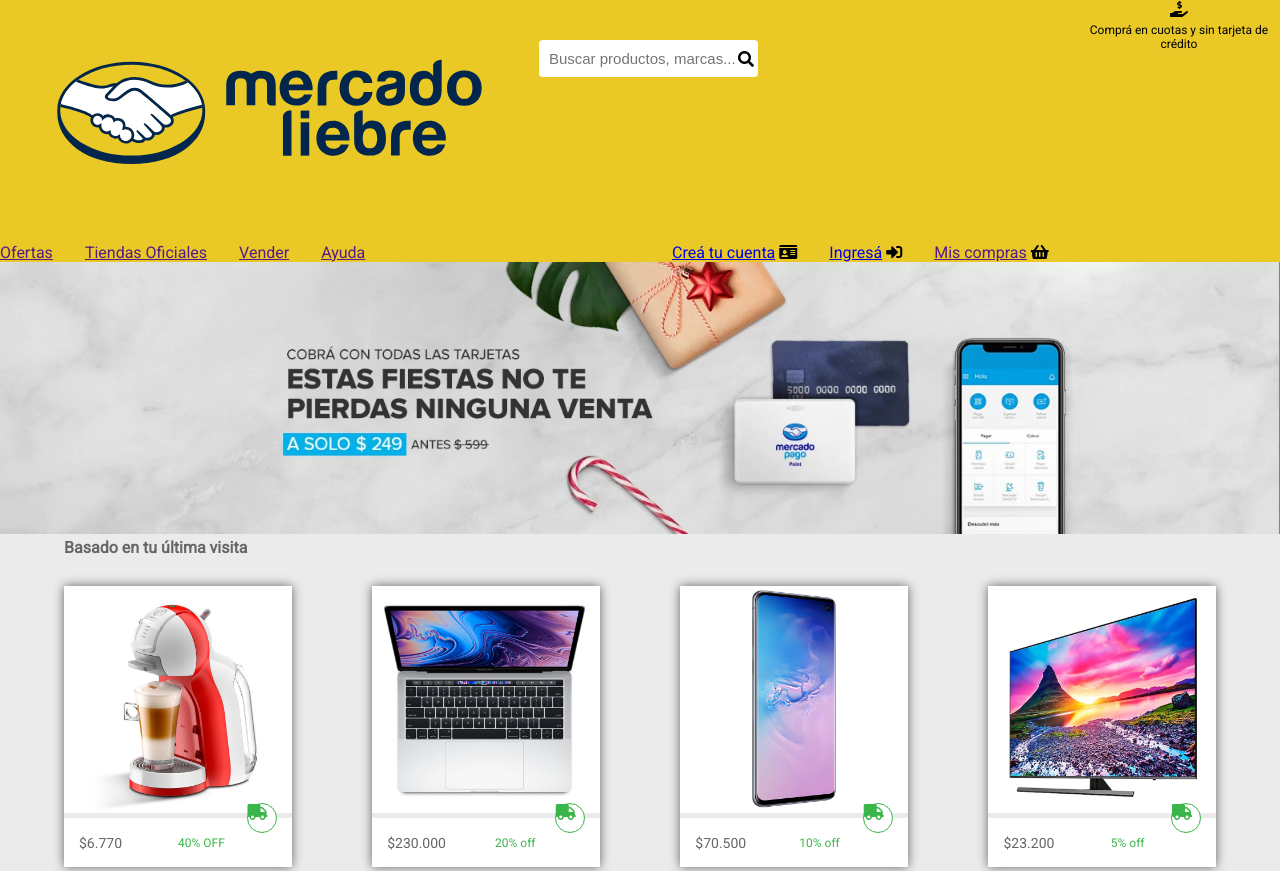
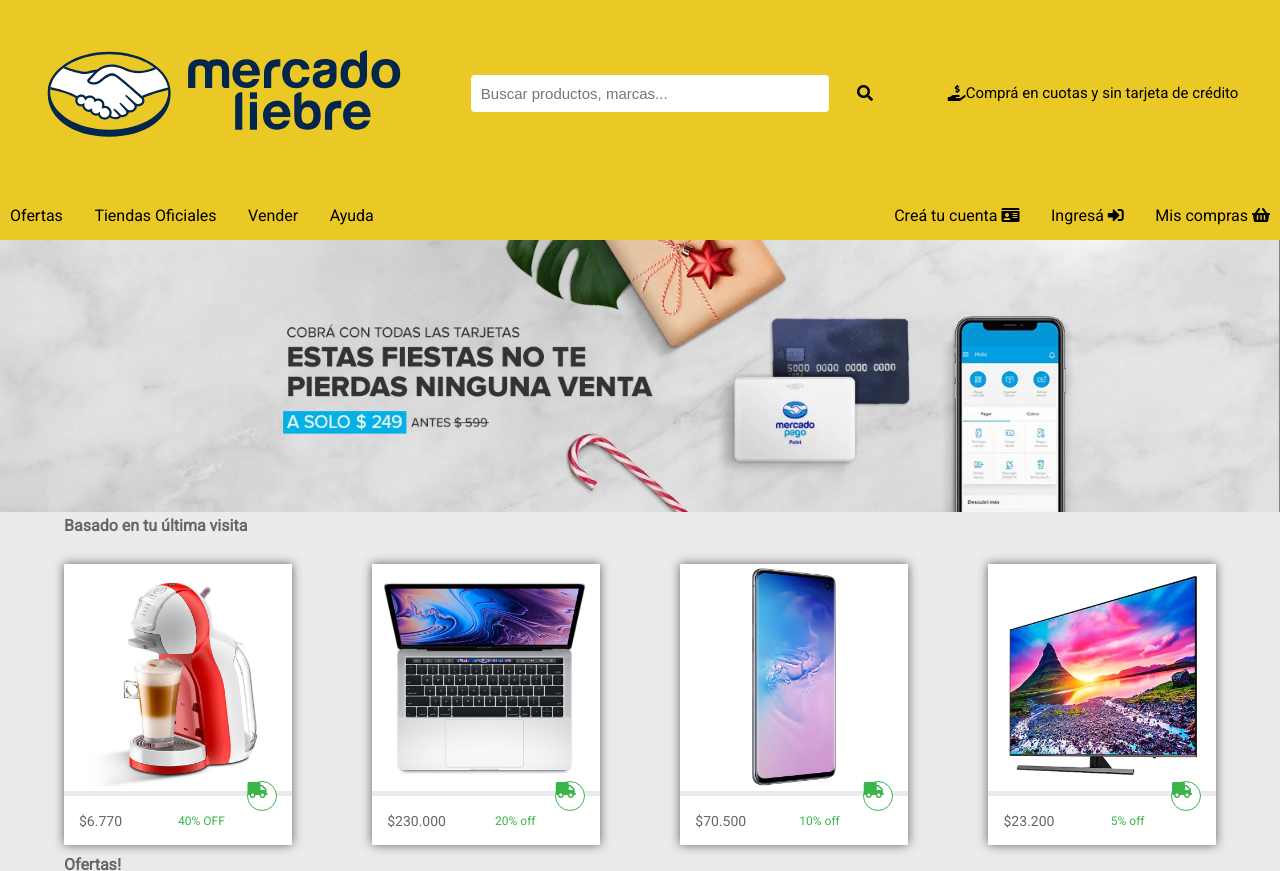
Before and after one commit to nicolasread/mercado-liebre, a website: page views/home.html in a window 1280 px wide. Shown: the top 871 px of the page. Drawn offline with Linux system fonts and the light colour scheme; files that its build step writes are made by us from their sources.

Commit message:
corregido

```diff
--- a/public/css/styles.css
+++ b/public/css/styles.css
@@ -1,65 +1,93 @@
-html{
+html {
     font-family: 'Roboto', sans-serif;
 }
-*{
+
+* {
     padding: 0;
     margin: 0;
     box-sizing: border-box;
 }
-body{
+
+a {
+    text-decoration: none;
+    color: inherit;
+}
+
+body {
     background-color: #ebebeb;
 }
-.logo-barra{
+
+.logo-barra {
     width: 100%;
     display: flex;
     justify-content: space-between;
 }
-.logo{
+
+.logo {
     width: 50%;
     padding: 5%;
 }
-.barra-icono{
+
+.header1 {
+    display: flex;
+    flex-wrap: wrap;
+}
+
+.barra-icono {
     width: 50%;
-    margin-top: 15px;
     display: inline-flex;
-    flex-wrap: wrap;
     box-sizing: border-box;
+    display: flex;
+    justify-content: space-evenly;
+    align-content: center;
 }
-.searchbar{
+
+.searchbar {
     position: relative;
     width: 100%;
-    margin-top: 7px;
     border-radius: 4px;
     font-size: 8px;
-    border: 0mm;
+    border: none;
     padding: 10px;
     overflow: auto;
 }
-.search-icon{
-    position: relative;
-    top: 13px;
-    right: 20px;
+
+.barra {
+    display: flex;
+    align-items: center;
 }
-.cuotas{
+
+.cuotas {
     text-align: center;
+    width: 100%;
+    display: flex;
+    align-items: center;
+    padding-left: 10px;
+    justify-content: center;
 }
-.header{
+
+.header {
     background-color: #EAC926;
+    padding-bottom: 15px;
 }
-.banner{
+
+.banner {
     background-color: #ebebeb;
 }
-.titular{
+
+.titular {
     font-size: 24px;
     text-align: center;
 }
-.cdt{
+
+.cdt {
     font-size: 12px;
     display: inline;
 }
-.shipping{
+
+.shipping {
     display: block;
-    color:#39b54a;
+    color: #39b54a;
     font-size: 16px;
     border: solid 1px #39b54a;
     border-radius: 50%;
@@ -71,25 +99,30 @@
     right: 15px;
     top: -15px;
 }
-.shipping:hover{
+
+.shipping:hover {
     transform: rotateZ(270deg);
 }
-.precio{
+
+.precio {
     font-size: 18px;
 }
-.descuento{
+
+.descuento {
     font-size: 16px;
     color: #39b54a;
 }
-.descripcion{
+
+.descripcion {
     margin-top: 15px;
     font-size: 16px;
 }
-.c-burger-menu{
+
+.c-burger-menu {
     text-align: center;
-    margin-bottom: 15px;
 }
-.button-bm{
+
+.button-bm {
     margin: 0 auto;
     background-color: #1259c3;
     color: white;
@@ -98,51 +131,82 @@
     border-radius: 5px;
     padding: 10px;
 }
-.articulo{
+
+.articulo {
     margin: 10px 0px;
     border-top: 1px;
     margin-bottom: 10px;
 }
-.articulo:hover{
+
+.articulo:hover {
     box-shadow: 10px 5px 5px #666;
 }
-.img-articulo{
+
+.img-articulo {
     width: 100%;
 }
-.detalles{
+
+.detalles {
     border-top: solid 1px #ebebeb;
     background-color: #FFFFFF;
     padding: 15px;
     position: relative;
 }
-main{
+
+main {
     color: #666;
     margin: auto;
+    display: flex;
+    flex-direction: column;
+
+}
+
+.general {
+    width: 90%;
+    align-self: center;
+    display: flex;
+    flex-direction: column;
+}
+
+.footer {
+    text-align: center;
+    color: #666;
     width: 90%;
 }
-.footer{
-    text-align: center;
-    color: #666;
-}
-.iconosfooter{
+
+.iconosfooter {
     color: #1259c3;
     padding-top: 20px;
     font-size: 40px;
 }
-.productos{
+
+.productos {
     display: flex;
     flex-wrap: wrap;
     gap: 5%;
 }
-.precio-descuento{
+
+.precio-descuento {
     display: flex;
     gap: 10%;
     align-items: center;
 }
-.register{
-    background-color:#ebebeb;
+
+.register {
+    background-color: #ebebeb;
 }
-#name{
+
+.loginbar {
+    display: flex;
+    justify-content: flex-end;
+}
+
+.nav-log {
+    padding-left: 10px;
+    padding-right: 10px;
+}
+
+#name {
     width: 100%;
     margin-top: 16px;
     margin-bottom: 16px;
@@ -150,7 +214,8 @@
     padding: 7px;
     border-radius: 4px;
 }
-#user{
+
+#user {
     width: 100%;
     margin-top: 16px;
     margin-bottom: 16px;
@@ -158,7 +223,8 @@
     padding: 7px;
     border-radius: 4px;
 }
-#mail{
+
+#mail {
     width: 100%;
     margin-top: 16px;
     margin-bottom: 16px;
@@ -166,7 +232,8 @@
     padding: 7px;
     border-radius: 4px;
 }
-#date{
+
+#date {
     width: 100%;
     margin-top: 16px;
     margin-bottom: 16px;
@@ -174,7 +241,8 @@
     padding: 7px;
     border-radius: 4px;
 }
-#addres{
+
+#addres {
     width: 100%;
     margin-top: 16px;
     margin-bottom: 16px;
@@ -182,22 +250,27 @@
     padding: 7px;
     border-radius: 4px;
 }
-.profile{
+
+.profile {
     display: flex;
     margin-top: 15px;
     margin-bottom: 12px;
 }
-#buy{
+
+#buy {
     width: 50%;
 }
-#sell{
+
+#sell {
     width: 50%;
 }
-.interests input{
+
+.interests input {
     margin-top: 20px;
     margin-bottom: 20px;
 }
-#password{
+
+#password {
     width: 100%;
     margin-top: 16px;
     margin-bottom: 16px;
@@ -205,7 +278,8 @@
     padding: 7px;
     border-radius: 4px;
 }
-#c-password{
+
+#c-password {
     width: 100%;
     margin-top: 16px;
     margin-bottom: 16px;
@@ -213,10 +287,12 @@
     padding: 7px;
     border-radius: 4px;
 }
-#file{
+
+#file {
     margin-top: 25px;
 }
-#login-user{
+
+#login-user {
     width: 100%;
     margin-top: 16px;
     margin-bottom: 16px;
@@ -224,7 +300,8 @@
     padding: 7px;
     border-radius: 4px;
 }
-#login-password{
+
+#login-password {
     width: 100%;
     margin-top: 16px;
     margin-bottom: 16px;
@@ -232,7 +309,8 @@
     padding: 7px;
     border-radius: 4px;
 }
-#login-submit{
+
+#login-submit {
     width: 100%;
     margin-top: 16px;
     margin-bottom: 16px;
@@ -242,138 +320,197 @@
     background-color: #1259c3;
     color: #FFFFFF;
 }
-#login-submit:hover{
+
+#login-submit:hover {
     background-color: #0022AA;
 }
-.login-footer{
+
+.login-footer {
     background-color: #FFFFFF;
     text-align: center;
 }
-@media (min-width: 0px){
-    .loginbar{
+
+#icono {
+    align-self: center;
+    padding-left: 5px;
+}
+
+.loginbar {
     display: none;
 }
-    .navbar{
+
+.navbar {
     display: none;
 }
-    .precio{
+
+.precio {
     width: 30%;
 }
-    .descuento{
+
+.descuento {
     width: 70%;
 }
-    .shipping{
+
+.shipping {
     margin: 0px;
     padding: 0px;
     box-sizing: border-box;
 }
-    .cdt{
+
+.cdt {
     text-align: center;
     display: inline;
 }
+
+@media (min-width: 361px) {
+    header{
+        padding-bottom: 10px;
     }
-@media (min-width: 361px) {
-    .searchbar{
-        margin-top: 25px;
+    .logo-barra {
+        width: 60%;
+    }
+
+    .cuotas {
+        width: 40%;
+
+    }
+
+    .searchbar {
+        width: 100%;
         font-size: 15px;
     }
-    .search-icon{
-        top: 35px;
-    }
-    .cdt{
+
+    .cdt {
         display: inline-flex
     }
-    .articulo{
-        width: 35%;
+
+    .articulo {
+        width: 45%;
         box-shadow: 0px 0px 10px rgb(100, 100, 100);
-    } .header1{
+    }
+
+    .header1 {
         display: flex;
         justify-content: space-between;
     }
-    .c-burger-menu{
+
+    .c-burger-menu {
         display: none;
     }
-    .precio{
+
+    .precio {
         width: 30%;
         display: block;
         font-size: 14px;
     }
-    .descuento{
+
+    .descuento {
         width: 70%;
         display: block;
         font-size: 12px;
         text-align: center;
     }
-    .descripcion{
+
+    .descripcion {
         display: none;
         font-size: 12px;
     }
-    .articulo:hover .descripcion{
+
+    .articulo:hover .descripcion {
         display: block;
     }
-    .productos{
+
+    .productos {
         width: 100%;
+        justify-content: space-evenly;
     }
-    .login{
+
+    .login {
         width: 60%;
         text-align: center;
     }
-    .register{
+
+    .register {
         width: 60%;
         text-align: center;
     }
-    .nav-log{
+
+    .nav-log {
         font-size: 12px;
         width: 100%;
         display: flex;
         justify-content: space-between;
         list-style: none;
     }
-    .navbar{
+
+    .navbar {
         width: 50%;
         display: inline-flex;
         gap: 5%;
     }
-    .loginbar{
+
+    .loginbar {
         width: 50%;
         display: flex;
-        gap:5%;
+        gap: 5%;
         text-align: right;
     }
 }
+
 @media (min-width: 768px) {
-    .articulo{
+    .logo-barra {
+        width: 70%;
+    }
+
+    .cuotas {
+        width: 30%;
+
+    }
+
+    .barra {
+        width: 80%;
+    }
+    .cuotas p{
+        font-size: 15px;
+    }
+    .articulo {
         display: block;
         box-shadow: 0px 0px 10px rgb(100, 100, 100);
         width: 40%;
     }
-    .navbar{
+
+    .navbar {
         display: block;
     }
-    .c-burger-menu{
+
+    .c-burger-menu {
         display: none;
     }
-    .productos{
+
+    .productos {
         display: flex;
         flex-wrap: nowrap;
         gap: 7%;
     }
-    .nav-log{
+
+    .nav-log {
         font-size: 16px;
         width: 100%;
         display: flex;
         justify-content: space-between;
         list-style: none;
     }
-    .navbar{
+
+    .navbar {
         width: 50%;
         display: inline-flex;
         gap: 5%;
     }
-    .loginbar{
+
+    .loginbar {
         width: 50%;
         display: flex;
-        gap:5%;
+        gap: 5%;
         text-align: right;
     }
 }
--- a/views/home.html
+++ b/views/home.html
@@ -15,17 +15,17 @@
         <div class="header1">
             <div class="logo-barra">
                 <div class="logo">
-        <img class="logo-img" src="/images/logo-mercado-liebre.svg" alt="Imagen Logo" width="100%" height="100%">
+                    <img class="logo-img" src="/images/logo-mercado-liebre.svg" alt="Imagen Logo" width="100%"
+                        height="100%">
                 </div>
                 <br>
                 <div class="barra-icono">
                     <div class="barra">
                         <input class="searchbar" type="text" placeholder="Buscar productos, marcas...">
                     </div>
-        <div class="search-icon">
-            <i class="fas fa-search"></i>
+                    <i class="fas fa-search" id="icono"></i>
                 </div>
-        </div>
+
             </div>
             <br>
             <div class="cuotas">
@@ -43,7 +43,7 @@
                     <li><a href="">Ayuda</a></li>
                 </nav>
                 <nav class="loginbar">
-                <br>
+                    <!-- <br> -->
                     <li><a href="/register">Creá tu cuenta</a> <i class="fas fa-id-card"></i></li>
                     <li><a href="/login">Ingresá</a> <i class="fas fa-sign-in-alt"></i></li>
                     <li><a href="">Mis compras</a> <i class="fas fa-shopping-basket"></i></li>
@@ -55,12 +55,14 @@
                 <i class="fas fa-bars"></i>
             </button>
         </div>
+
+    </header>
+
+    <main>
         <div class="banner">
             <img src="/images/img-home-banner.jpg" alt="banner" width="100%" height="100%">
         </div>
-    </header>
-    <main>
-
+        <div class="general">
             <h4 class="Titular">Basado en tu última visita</h4>
             <br>
             <div class="productos">
@@ -158,6 +160,7 @@
                     </div>
                 </article>
             </div>
+        </div>
     </main>
     <footer class="footer">
         <div class="iconosfooter">
```
Lines whose indentation alone changed are shown as unchanged.
